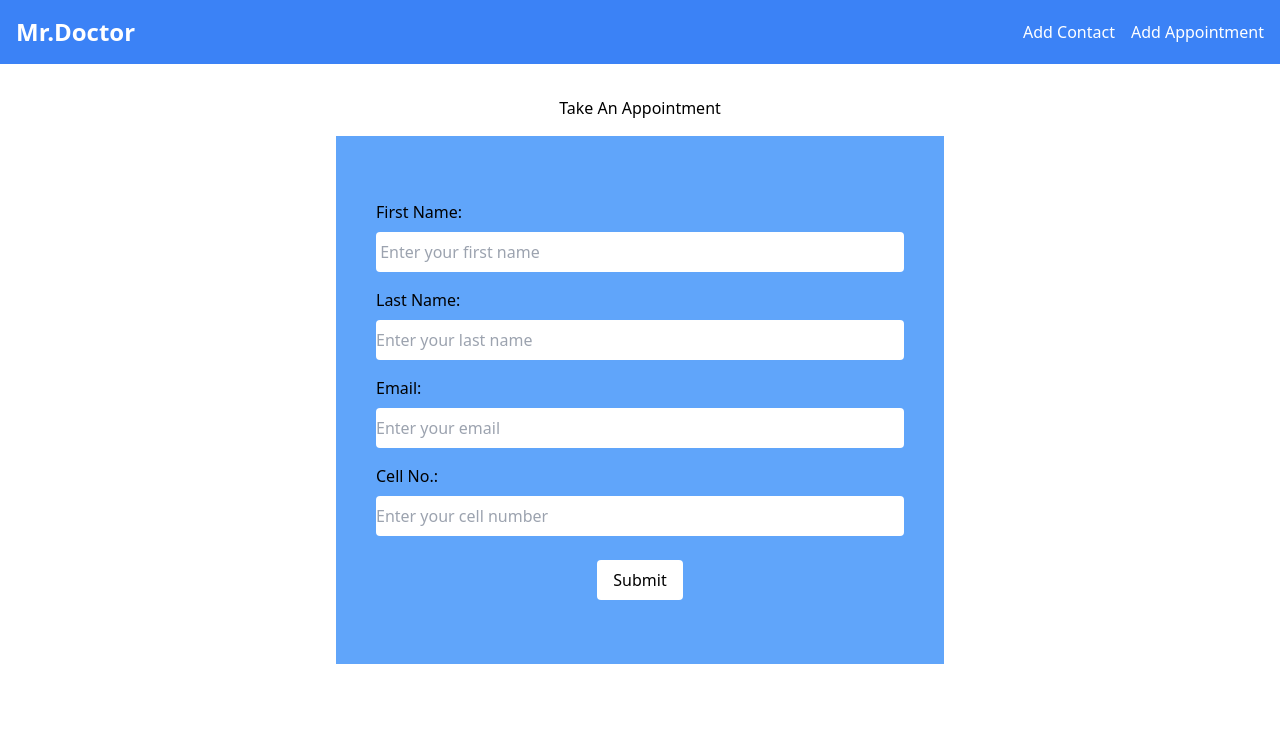
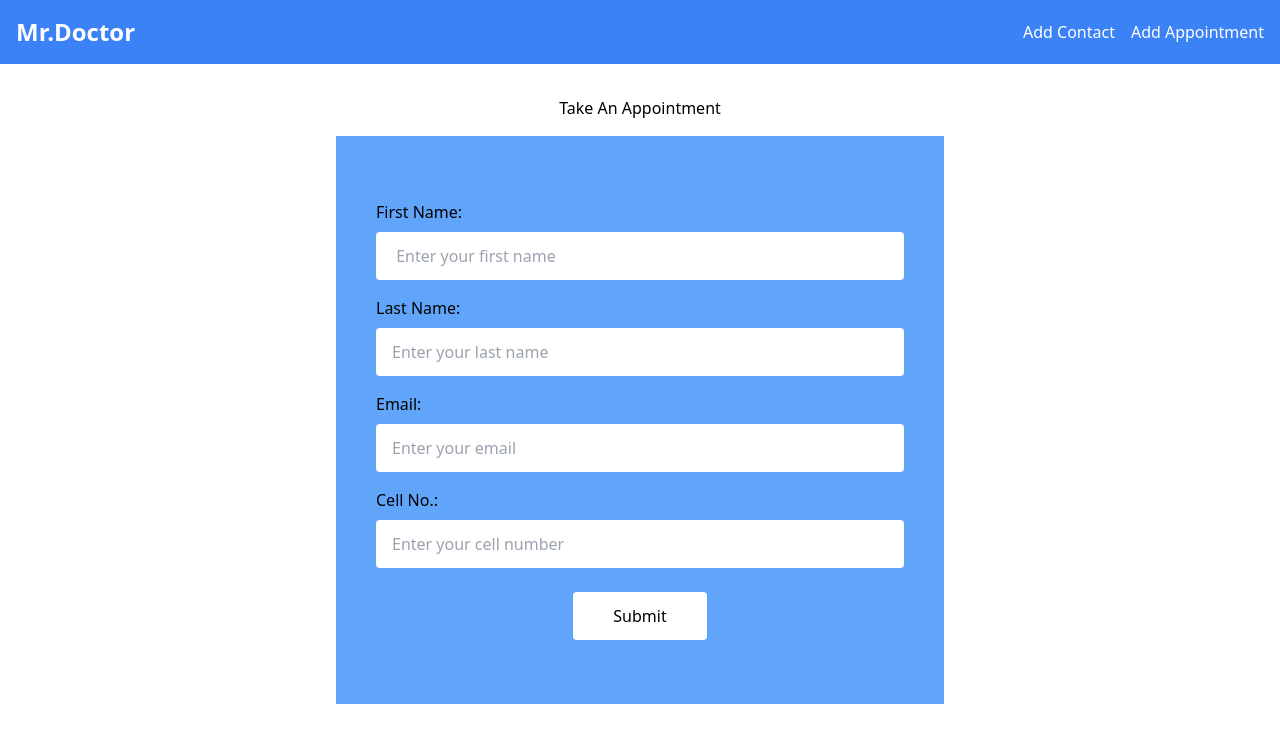
Before and after one commit to rashidkarim11/appointment, a React (Create React App) app: page / in a window 1280 px wide. Shown: the top 742 px of the page. Built offline with nearby package versions, Linux system fonts and the light colour scheme.

Commit message:
This is updated appointment form

```diff
--- a/src/pages/appointmentPage/index.js
+++ b/src/pages/appointmentPage/index.js
@@ -2,7 +2,7 @@ import React from "react";
 
 function AppointmentPage() {
   return (
-    <div className="px-8 mt-8 text-[poppins]">
+    <div className="px-8 mt-8 mb-4 text-[poppins]">
       <h1 className="text-center">Take An Appointment </h1>
 
       <form className="bg-blue-400 py-10 mx-auto text-center mt-4 border-none border-gray-700 sm:w-3/4 md:w-2/4 lg:w-5/4 py-16">
@@ -14,7 +14,7 @@ function AppointmentPage() {
             type="text"
             placeholder=" Enter your first name"
             required
-            className="border-none rounded border-gray-700 py-2 mt-2"
+            className="border-none rounded border-gray-700 px-4 py-3 mt-2"
           />
         </div>
         <div className="mb-4 flex flex-col px-10">
@@ -25,7 +25,7 @@ function AppointmentPage() {
             type="text"
             placeholder="Enter your last name"
             required
-            className="border-none rounded border-gray-700 py-2 mt-2"
+            className="border-none rounded border-gray-700 px-4 py-3 mt-2"
 
           />
         </div>
@@ -37,7 +37,7 @@ function AppointmentPage() {
             type="email"
             placeholder="Enter your email"
             required
-            className="border-none rounded border-gray-700 py-2 mt-2"
+            className="border-none rounded border-gray-700 px-4 py-3 mt-2"
           />
         </div>
         <div className="mb-4 flex flex-col px-10">
@@ -48,12 +48,12 @@ function AppointmentPage() {
             type="number"
             placeholder="Enter your cell number"
             required
-            className="border-none rounded border-gray-700 py-2 mt-2"
+            className="border-none rounded border-gray-700 px-4 py-3 mt-2"
           />
         </div>
         <button
           type="submit"
-          className="border-none bg-white rounded border-gray-700 px-4 py-2 mt-2"
+          className="border-none bg-white rounded border-gray-700 px-10  py-3 mt-2"
         >
           Submit
         </button>
```
